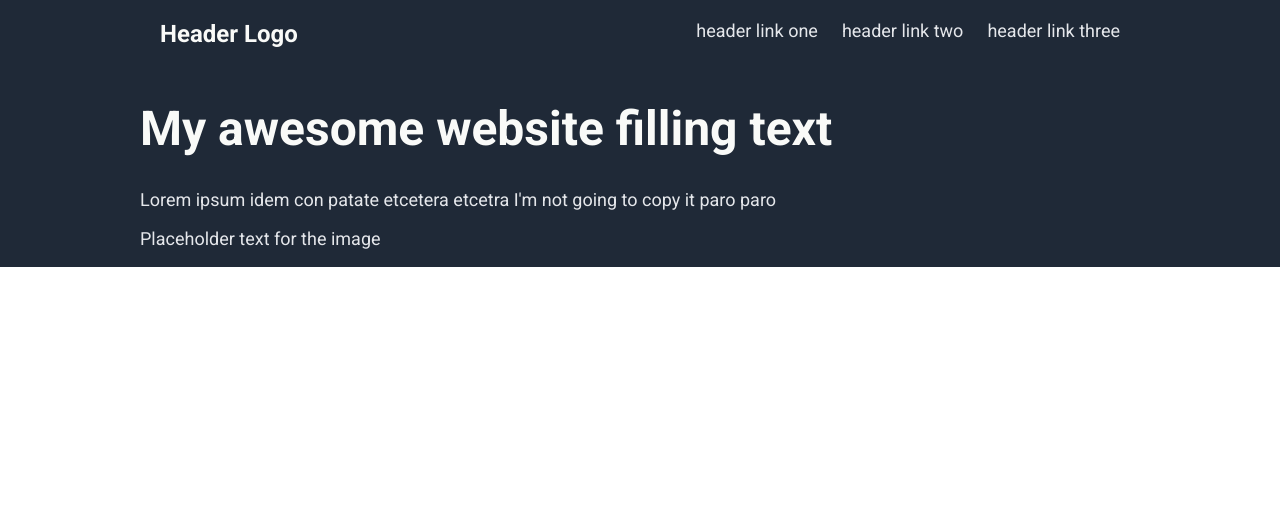
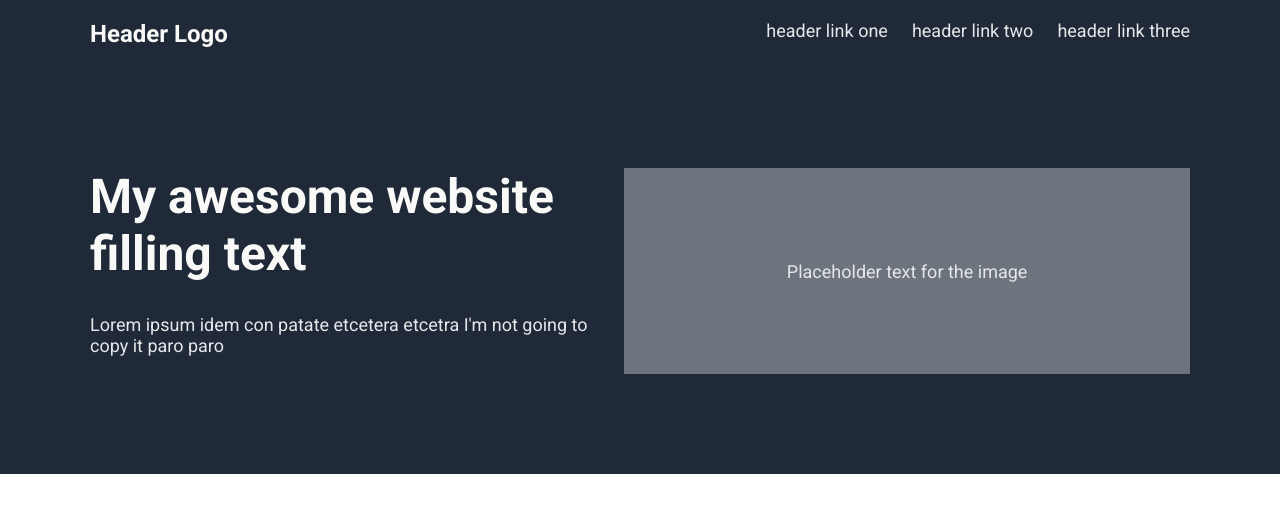
Before and after one commit to 4pocatastasi/landing-page, a plain HTML site: page index.html in a window 1280 px wide. Drawn offline with Linux system fonts and the light colour scheme.

Commit message:
Improve style in .splash-content class

```diff
--- a/style.css
+++ b/style.css
@@ -14,7 +14,7 @@ a {    /* this removes the line under the links */
   }
 
 .header-container,.content-container,.footer-container{
-  width:1000px;
+  width:1100px;
 
 
   }
@@ -31,7 +31,7 @@ a {    /* this removes the line under the links */
     font-weight:900;
     display:flex;
     justify-content:space-between;
-    padding:20px;
+    padding:20px 0;
 }
 .top-bar-link{
     font-weight:100;
@@ -44,11 +44,34 @@ a {    /* this removes the line under the links */
 .top-bar-link >li{
     padding-left:24px;
 }
+
 .hero-secondary,.top-bar-link, .title > p, .image-placeholder>p{
     font-size:18px;
     color:#E5E7EB;
 }
+
+
+.splash-content{
+    margin: 100px 0;
+    display: flex;
+    gap: 25px;
+}
+
 .title > h1{
     font-size:48px;
     color:#F9FAF8;
+    margin-top: 0;
 }
+
+.title{
+    flex: 9 1 0;
+}
+.image-placeholder{
+    flex: 10 1 0;
+}
+.image-placeholder{
+    display: flex;
+    align-items: center;
+    justify-content:center;
+    background-color:#6d747d;
+}
```
